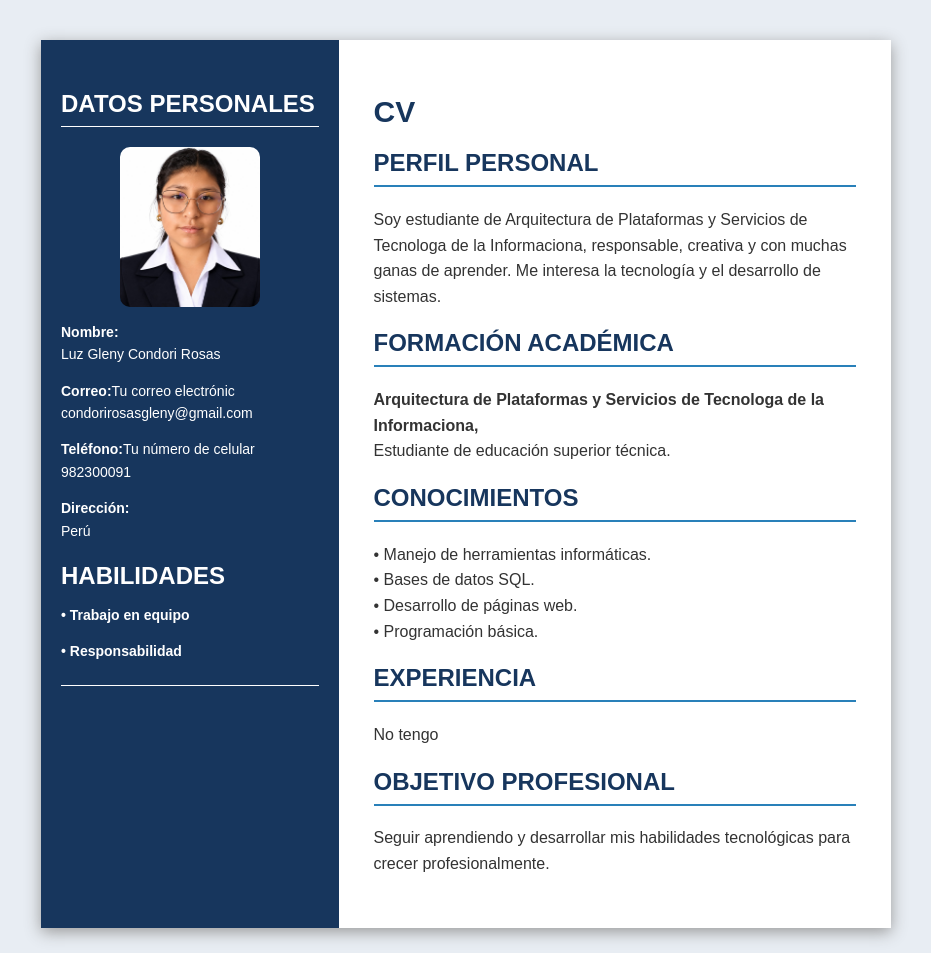
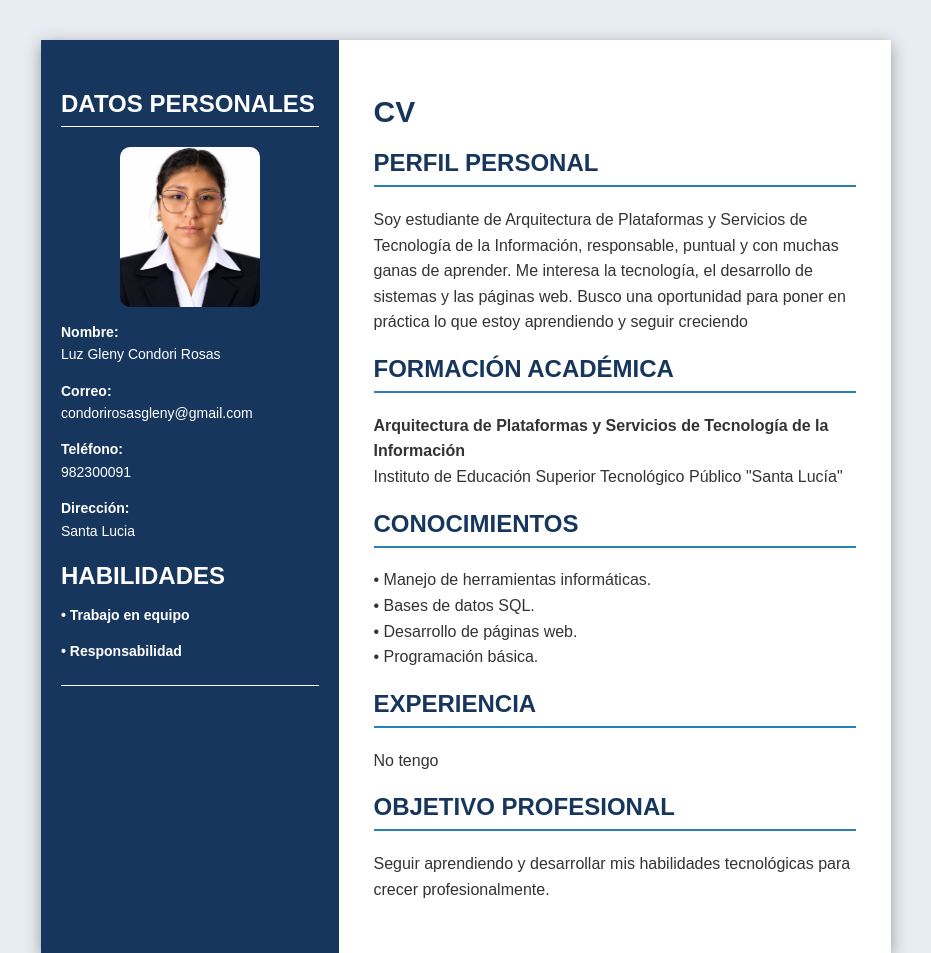
Before and after one commit to luzgley/Mi-CV, a plain HTML site: page index.html in a window 1280 px wide. Shown: the top 953 px of the page, without its empty margins (174-1105 px from the left). Drawn offline with Linux system fonts and the light colour scheme.

Commit message:
Update index.html

```diff
--- a/index.html
+++ b/index.html
@@ -84,14 +84,14 @@ class="foto-perfil">
 <p><b>Nombre:</b><br>
 Luz Gleny Condori Rosas</p>
 
-<p><b>Correo:</b>Tu correo electrónic<br>
+<p><b>Correo:</b><br>
 condorirosasgleny@gmail.com</p>
 
-<p><b>Teléfono:</b>Tu número de celular<br>
+<p><b>Teléfono:</b><br>
 982300091</p>
 
 <p><b>Dirección:</b><br>
-Perú</p>
+Santa Lucia</p>
 
 <h2>HABILIDADES</h>
 <p>• Trabajo en equipo</p>
@@ -105,15 +105,17 @@ Perú</p>
 
 <h2>PERFIL PERSONAL</h2>
 <p>
-Soy estudiante de Arquitectura de Plataformas y Servicios de Tecnologa de la Informaciona,
-responsable, creativa y con muchas ganas de aprender.
-Me interesa la tecnología y el desarrollo de sistemas.
+Soy estudiante de Arquitectura de Plataformas y Servicios
+    de Tecnología de la Información, responsable,
+    puntual y con muchas ganas de aprender.
+    Me interesa la tecnología, el desarrollo de sistemas y las páginas web.
+    Busco una oportunidad para poner en práctica lo que estoy aprendiendo y seguir creciendo
 </p>
 
 <h2>FORMACIÓN ACADÉMICA</h2>
 <p>
-<b>Arquitectura de Plataformas y Servicios de Tecnologa de la Informaciona,</b><br>
-Estudiante de educación superior técnica.
+<b>Arquitectura de Plataformas y Servicios de Tecnología de la Información</b><br>
+Instituto de Educación Superior Tecnológico Público "Santa Lucía"
 </p>
 
 <h2>CONOCIMIENTOS</h2>
```
